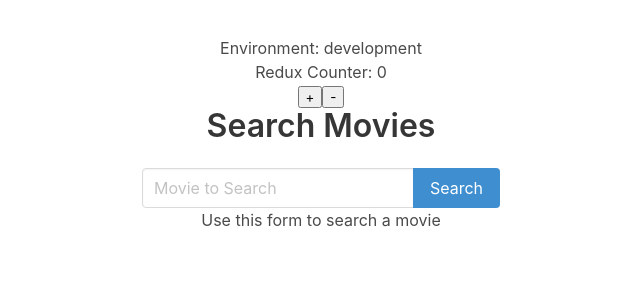
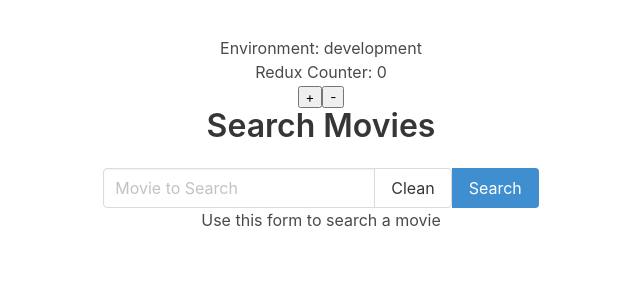
Before and after one commit to unla-investigacion-desarrollo/test-react, a React (Create React App) app: page / in a window 1280 px wide. Shown: the top 300 px of the page, without its empty margins (319-959 px from the left). Built offline with nearby package versions, Linux system fonts and the light colour scheme.

Commit message:
use-hooks

```diff
--- a/package.json
+++ b/package.json
@@ -3,11 +3,9 @@
   "version": "0.1.0",
   "private": true,
   "dependencies": {
-    "@material-ui/core": "^4.9.12",
     "@testing-library/jest-dom": "^5.5.0",
     "@testing-library/react": "^10.0.4",
     "@testing-library/user-event": "^10.1.0",
-    "axios": "^0.19.2",
     "bulma": "0.8.2",
     "prop-types": "15.7.2",
     "react": "^16.13.1",
@@ -16,7 +14,6 @@
     "react-router-dom": "^5.1.2",
     "react-scripts": "3.4.1",
     "redux": "^4.0.5",
-    "redux-saga": "^1.1.3",
     "typescript": "^3.8.3"
   },
   "scripts": {
--- a/src/App.js
+++ b/src/App.js
@@ -1,6 +1,6 @@
 import React, { Component } from 'react';
 import { Switch, Route } from 'react-router-dom'
-import { Detail } from './pages/Detail'
+import { DetailHook } from './pages/DetailHook'
 import { Home } from './pages/Home'
 import { NotFound } from './pages/NotFound'
 import ComponentWithConnectionToRedux from './containers/Counter'
@@ -17,7 +17,7 @@ class App extends Component {
         <ComponentWithConnectionToRedux />
         <Switch>
           <Route exact path='/' component={Home} />
-          <Route path='/detail/:id' component={Detail} />
+          <Route path='/detail/:id' component={DetailHook} />
           <Route component={NotFound} />
         </Switch>
       </div>
--- /dev/null
+++ b/src/components/SearchFormHook.js
@@ -0,0 +1,49 @@
+import React, { useState } from 'react';
+
+export function SearchFormHook(props) {
+  const [inputMovie, setInputMovie] = useState('')
+
+  function handleChange(event) {
+    setInputMovie(event.target.value)
+  }
+
+  function handleCleanSearch() {
+    setInputMovie('')
+  }
+
+  function handleSubmit(event) {
+    event.preventDefault()
+    fetch(`${process.env.REACT_APP_OMDBAPI_API}/?apikey=${process.env.REACT_APP_OMDBAPI_API_KEY}&s=${inputMovie}`)
+      .then(res => res.json())
+      .then(results => {
+        // default value [] if we have not results
+        const { Search = [] } = results
+        props.onResults(Search, inputMovie)
+      })
+  }
+
+  return (
+    <form onSubmit={handleSubmit}>
+      <div className="field has-addons">
+        <div className="control">
+          <input
+            className="input"
+            onChange={handleChange}
+            type="text"
+            placeholder="Movie to Search"
+            value={inputMovie}/>
+        </div>
+        <div className="control">
+          <button
+            className="button"
+            onClick={handleCleanSearch}>
+            Clean
+          </button>
+          <button className="button is-info">
+            Search
+          </button>
+        </div>
+      </div>
+    </form>
+  )
+}
--- /dev/null
+++ b/src/pages/DetailHook.js
@@ -0,0 +1,27 @@
+import React, { useState, useEffect } from 'react';
+import { ButtonBackHome } from '../components/ButtonBackHome'
+
+export function DetailHook(props) {
+  const [idMovie] = useState(props.match.params.id)
+  const [movie, setMovie] = useState({})
+
+  useEffect(() => {
+    console.log('DetailHook useEffect')
+    fetch(`${process.env.REACT_APP_OMDBAPI_API}/?apikey=${process.env.REACT_APP_OMDBAPI_API_KEY}&i=${idMovie}`)
+    .then(res => res.json())
+    .then(movie => {
+      setMovie(movie)
+    })
+  },[idMovie])
+
+  return(
+    <div>
+      <ButtonBackHome />
+      <h1>{movie.Title}</h1>
+      <img alt='' src={movie.Poster} />
+      <h3>{movie.Actors}</h3>
+      <span>{movie.Metascore}</span>
+      <p>{movie.Plot}</p>
+    </div>
+  )
+}
--- a/src/pages/Home.js
+++ b/src/pages/Home.js
@@ -1,13 +1,14 @@
 import React, { Component } from 'react';
 import { Title } from '../components/Title'
-import { SearchForm } from '../components/SearchForm'
+import { SearchFormHook } from '../components/SearchFormHook'
 import { MoviesList } from '../components/MoviesList'
 
 export class Home extends Component {
   state = { usedSearch: false, results: [] }
 
-  _handleResuts = (results) => {
-    this.setState({ results, usedSearch: true })
+  _handleResuts = (results, inputMovie) => {
+    const hasInput = inputMovie !== ''
+    this.setState({ results, usedSearch: hasInput })
   }
 
   _renderResults() {
@@ -21,7 +22,7 @@ export class Home extends Component {
       <div>
           <Title>Search Movies</Title>
           <div className="search-form-wrapper">
-            <SearchForm onResults={this._handleResuts} />
+            <SearchFormHook onResults={this._handleResuts} />
           </div>
           {this.state.usedSearch
             ? this._renderResults()
```
Also changed, not shown: src/components/SearchFormComponent.js (renamed from src/components/SearchForm.js), src/pages/DetailComponent.js (renamed from src/pages/Detail.js), 2 other files (tests, documents, lock files or other folders).
